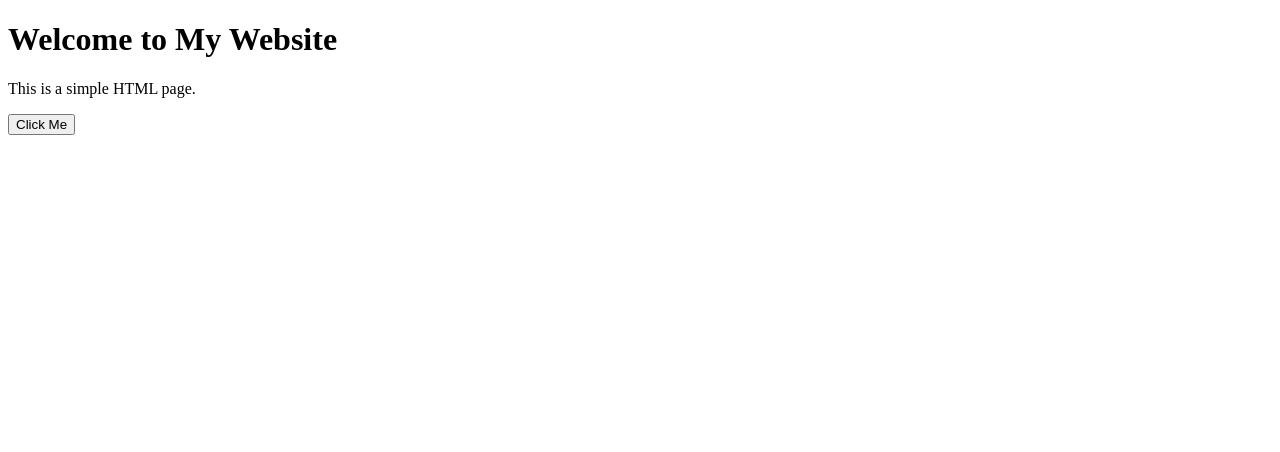
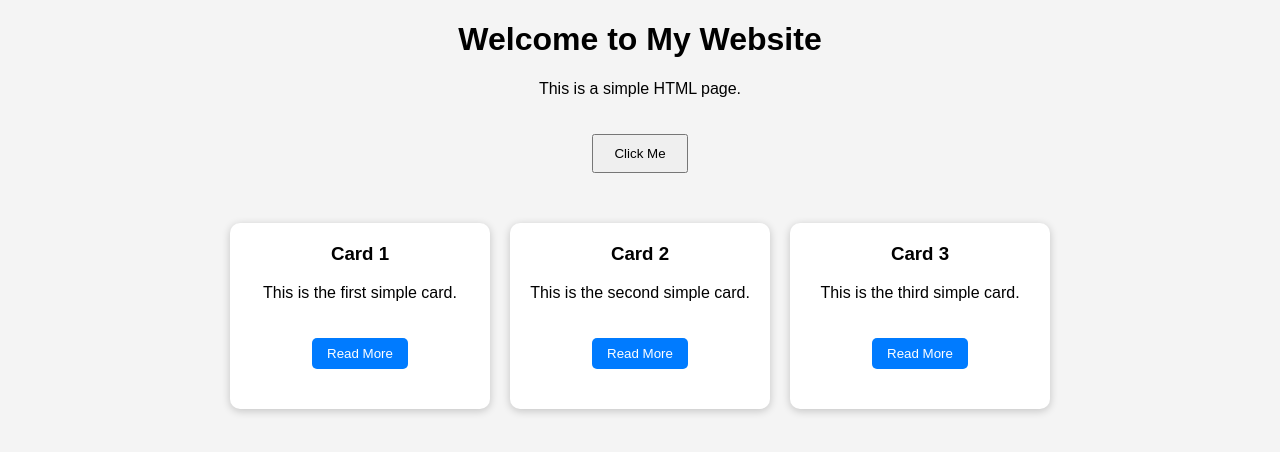
Before and after one commit to Balanced0/test, a plain HTML site: page index.html in a window 1280 px wide. Drawn offline with Linux system fonts and the light colour scheme.

Commit message:
Added cards

```diff
--- a/index.html
+++ b/index.html
@@ -1,11 +1,80 @@
-<!DOCTYPE html>
+<!doctype html>
 <html>
-<head>
+  <head>
     <title>My First Webpage</title>
-</head>
-<body>
+
+    <style>
+      body {
+        font-family: Arial, sans-serif;
+        background-color: #f4f4f4;
+        text-align: center;
+        margin: 20px;
+      }
+
+      button {
+        padding: 10px 20px;
+        margin: 20px;
+        cursor: pointer;
+      }
+
+      .card-container {
+        display: flex;
+        justify-content: center;
+        gap: 20px;
+        flex-wrap: wrap;
+        margin-top: 30px;
+      }
+
+      .card {
+        background: white;
+        width: 220px;
+        padding: 20px;
+        border-radius: 10px;
+        box-shadow: 0 2px 8px rgba(0, 0, 0, 0.2);
+      }
+
+      .card h3 {
+        margin-top: 0;
+      }
+
+      .card button {
+        background-color: #007bff;
+        color: white;
+        border: none;
+        padding: 8px 15px;
+        border-radius: 5px;
+      }
+
+      .card button:hover {
+        background-color: #0056b3;
+      }
+    </style>
+  </head>
+  <body>
     <h1>Welcome to My Website</h1>
+
     <p>This is a simple HTML page.</p>
+
     <button>Click Me</button>
-</body>
+
+    <div class="card-container">
+      <div class="card">
+        <h3>Card 1</h3>
+        <p>This is the first simple card.</p>
+        <button>Read More</button>
+      </div>
+
+      <div class="card">
+        <h3>Card 2</h3>
+        <p>This is the second simple card.</p>
+        <button>Read More</button>
+      </div>
+
+      <div class="card">
+        <h3>Card 3</h3>
+        <p>This is the third simple card.</p>
+        <button>Read More</button>
+      </div>
+    </div>
+  </body>
 </html>
```
